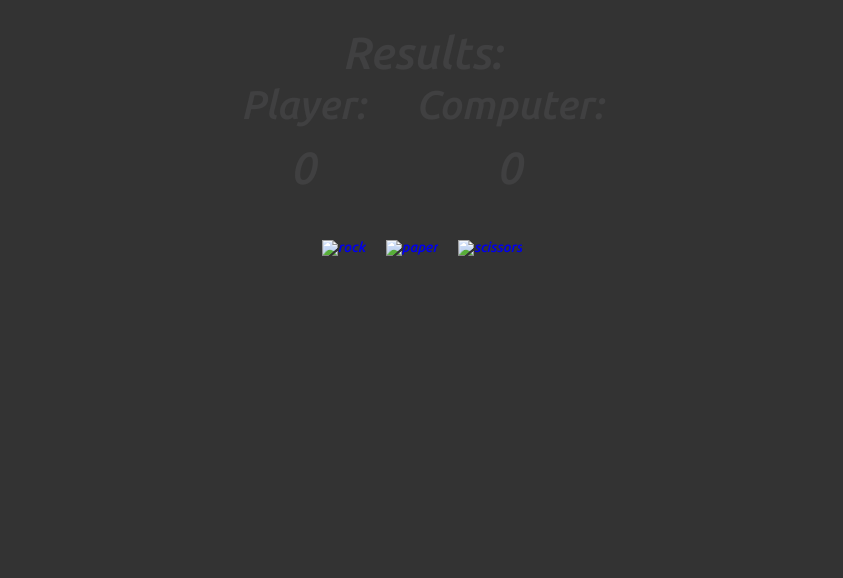
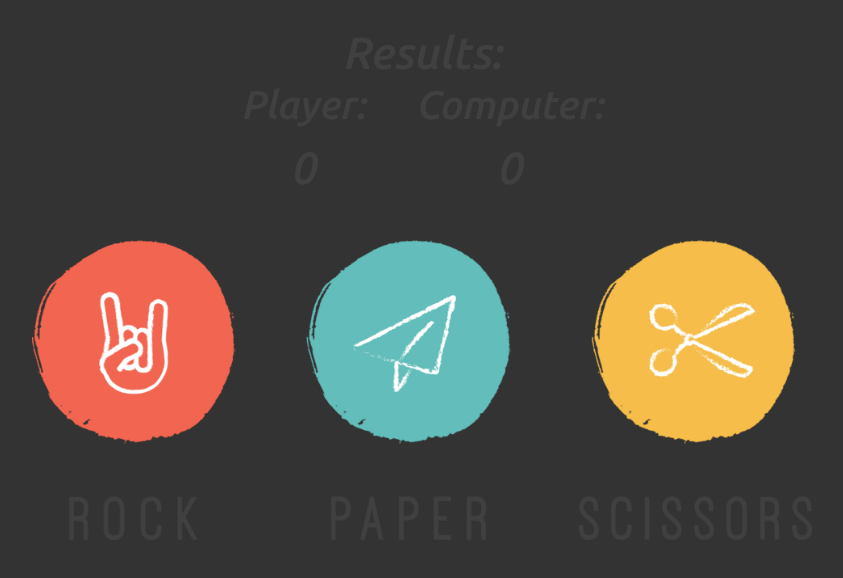
Before and after one commit to RoR9/Rock-Paper-Scissors, a plain HTML site: page index.html in a window 1280 px wide. Shown: the whole page, without its empty margins (218-1061 px from the left). Drawn offline with Linux system fonts and the light colour scheme; the site is published under a folder, as on GitHub Pages, so addresses that start at the root find nothing.

Commit message:
Update index.html

```diff
--- a/index.html
+++ b/index.html
@@ -33,17 +33,17 @@
         <div class="options_container">
             <div class="rock">
                 <a href="#" class="options" >
-                <img src="/img/rock.png" alt="rock">
+                <img src="img/rock.png" alt="rock">
             </a>
             </div>
             <div class="paper">
                 <a href="#" class="options">
-              <img src="/img/paper.png" alt="paper">
+              <img src="img/paper.png" alt="paper">
                  </a>
             </div>
             <div class="scissors">
                 <a href="#" class="options">
-               <img src="/img/scissors.png" alt="scissors">
+               <img src="img/scissors.png" alt="scissors">
                  </a>
             </div>
         </div>
```
